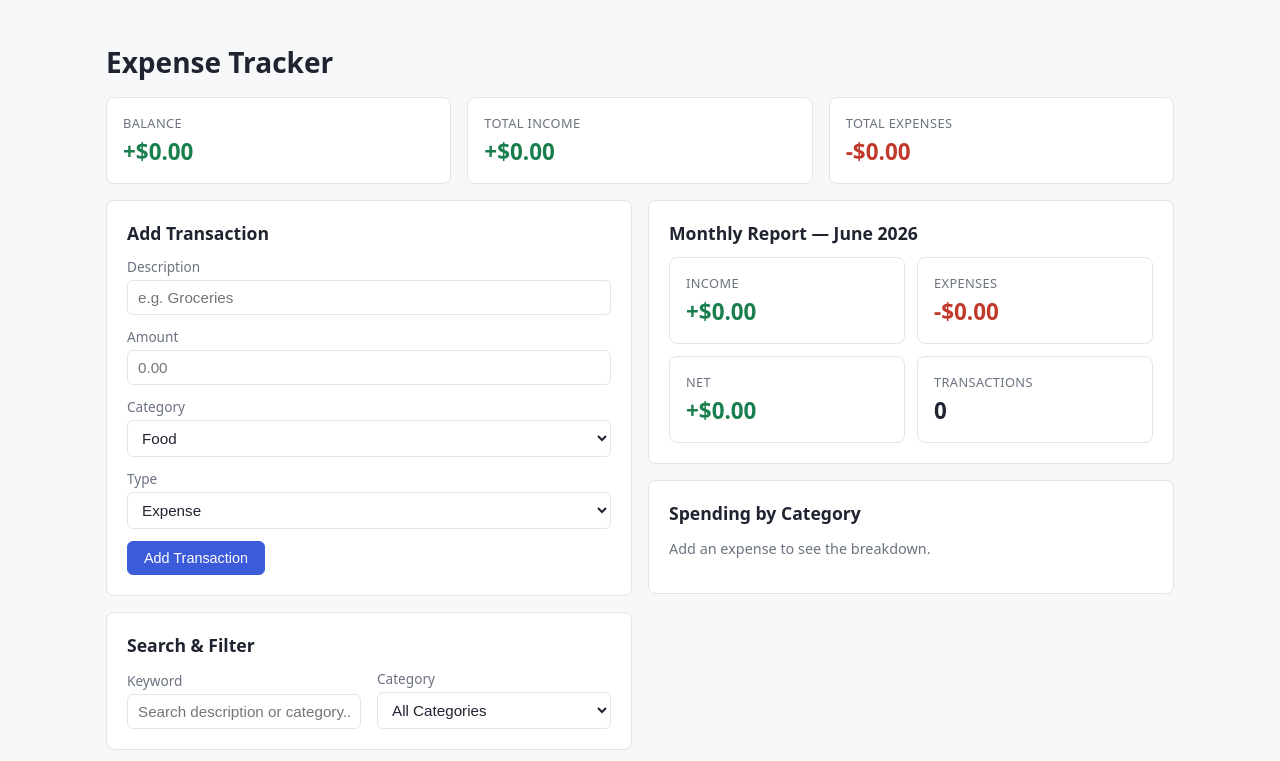
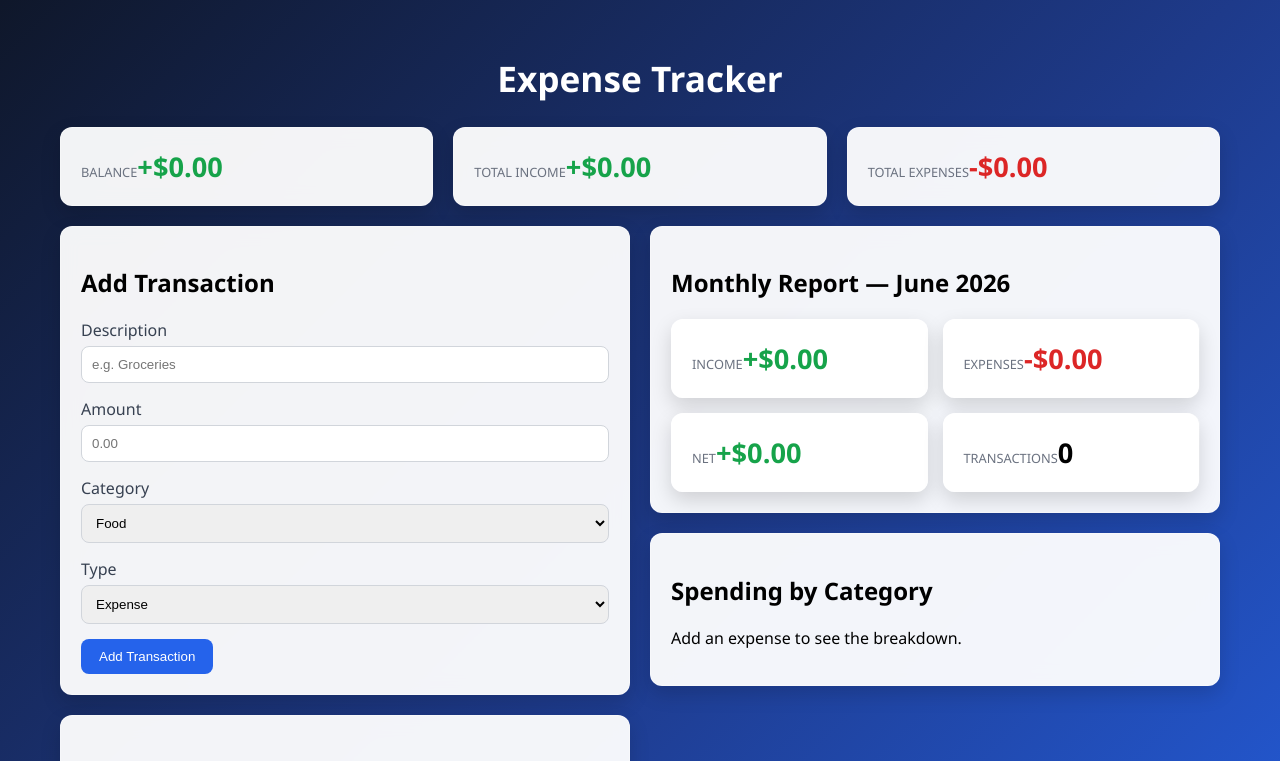
Before and after one commit to Mageswar13/Daily-expense, a React (Vite) app: page / in a window 1280 px wide. Shown: the top 761 px of the page. Built offline with nearby package versions, Linux system fonts and the light colour scheme.

Commit message:
Refactor App.css for improved styling and layout
Updated CSS variables and styles for layout, buttons, and components.

```diff
--- a/src/App.css
+++ b/src/App.css
@@ -1,17 +1,14 @@
-/* src/App.css */
-
 :root {
-  --color-bg: #f7f8fa;
   --color-surface: #ffffff;
-  --color-border: #e2e5e9;
-  --color-text: #1f2430;
+  --color-border: #dbe1ea;
+  --color-text: #1f2937;
   --color-muted: #6b7280;
-  --color-income: #1a7f4e;
-  --color-expense: #c0392b;
-  --color-primary: #3b5bdb;
-  --color-primary-hover: #2f4bc7;
-  --radius: 8px;
-  --gap: 16px;
+  --color-income: #16a34a;
+  --color-expense: #dc2626;
+  --color-primary: #2563eb;
+  --color-primary-hover: #1d4ed8;
+  --radius: 12px;
+  --gap: 20px;
 }
 
 * {
@@ -20,67 +17,30 @@
 
 body {
   margin: 0;
-  background: var(--color-bg);
-  color: var(--color-text);
-  font-family: system-ui, -apple-system, "Segoe UI", Roboto, sans-serif;
+  min-height: 100vh;
+  background: linear-gradient(
+    135deg,
+    #0f172a,
+    #1e3a8a,
+    #2563eb
+  );
+  font-family: "Segoe UI", sans-serif;
 }
 
 .home-page {
-  max-width: 1100px;
-  margin: 0 auto;
-  padding: 24px 16px 64px;
+  max-width: 1200px;
+  margin: auto;
+  padding: 30px 20px;
 }
 
 .page-title {
-  font-size: 1.75rem;
-  margin-bottom: 16px;
+  color: white;
+  font-size: 2.2rem;
+  margin-bottom: 25px;
+  text-align: center;
 }
 
-.section-title {
-  font-size: 1.1rem;
-  margin: 0 0 12px;
-}
-
-/* ---------- Layout ---------- */
-
-.home-grid {
-  display: grid;
-  grid-template-columns: 1fr 1fr;
-  gap: var(--gap);
-  align-items: start;
-}
-
-.home-column {
-  display: flex;
-  flex-direction: column;
-  gap: var(--gap);
-}
-
-@media (max-width: 760px) {
-  .home-grid {
-    grid-template-columns: 1fr;
-  }
-}
-
-/* ---------- Shared card / section styling ---------- */
-
-.transaction-form,
-.transaction-list,
-.category-chart,
-.search-filter,
-.monthly-report {
-  background: var(--color-surface);
-  border: 1px solid var(--color-border);
-  border-radius: var(--radius);
-  padding: 20px;
-}
-
-.empty-state {
-  color: var(--color-muted);
-  font-size: 0.9rem;
-}
-
-/* ---------- Dashboard summary ---------- */
+/* Dashboard */
 
 .dashboard-summary {
   display: grid;
@@ -89,35 +49,32 @@ body {
   margin-bottom: var(--gap);
 }
 
-@media (max-width: 760px) {
-  .dashboard-summary {
-    grid-template-columns: 1fr;
-  }
-}
-
 .summary-card,
-.report-card {
-  background: var(--color-surface);
-  border: 1px solid var(--color-border);
+.report-card,
+.transaction-form,
+.transaction-list,
+.category-chart,
+.search-filter,
+.monthly-report {
+  background: rgba(255, 255, 255, 0.95);
   border-radius: var(--radius);
-  padding: 16px;
-  display: flex;
-  flex-direction: column;
-  gap: 4px;
+  border: 1px solid rgba(255,255,255,0.3);
+  backdrop-filter: blur(10px);
+  box-shadow: 0 8px 20px rgba(0,0,0,0.15);
+  padding: 20px;
 }
 
 .summary-label,
 .report-label {
+  color: var(--color-muted);
   font-size: 0.8rem;
-  color: var(--color-muted);
   text-transform: uppercase;
-  letter-spacing: 0.03em;
 }
 
 .summary-value,
 .report-value {
-  font-size: 1.4rem;
-  font-weight: 600;
+  font-size: 1.7rem;
+  font-weight: bold;
 }
 
 .summary-value--income,
@@ -130,65 +87,59 @@ body {
   color: var(--color-expense);
 }
 
-/* ---------- Forms ---------- */
+/* Layout */
+
+.home-grid {
+  display: grid;
+  grid-template-columns: 1fr 1fr;
+  gap: var(--gap);
+  margin-top: 20px;
+}
+
+.home-column {
+  display: flex;
+  flex-direction: column;
+  gap: var(--gap);
+}
+
+/* Form */
 
 .form-row {
   display: flex;
   flex-direction: column;
-  gap: 4px;
-  margin-bottom: 12px;
+  margin-bottom: 15px;
 }
 
 .form-row label {
-  font-size: 0.85rem;
-  color: var(--color-muted);
+  margin-bottom: 5px;
+  color: #374151;
 }
 
 .form-row input,
 .form-row select {
-  padding: 8px 10px;
-  border: 1px solid var(--color-border);
-  border-radius: 6px;
-  font-size: 0.95rem;
-  background: var(--color-surface);
-  color: var(--color-text);
+  padding: 10px;
+  border: 1px solid #d1d5db;
+  border-radius: 8px;
 }
 
 .form-row input:focus,
 .form-row select:focus {
-  outline: 2px solid var(--color-primary);
-  outline-offset: 1px;
+  outline: none;
+  border-color: var(--color-primary);
 }
 
-.form-error {
-  color: var(--color-expense);
-  font-size: 0.85rem;
-  margin: 0 0 12px;
-}
+/* Buttons */
 
 .btn {
-  padding: 8px 16px;
-  border: 1px solid var(--color-border);
-  border-radius: 6px;
-  background: var(--color-surface);
-  color: var(--color-text);
-  font-size: 0.9rem;
+  padding: 10px 18px;
+  border: none;
+  border-radius: 8px;
   cursor: pointer;
-}
-
-.btn:hover {
-  background: var(--color-bg);
-}
-
-.btn-small {
-  padding: 4px 10px;
-  font-size: 0.8rem;
 }
 
 .btn-primary {
   background: var(--color-primary);
-  color: #fff;
-  border-color: var(--color-primary);
+  color: white;
 }
 
 .btn-primary:hover {
@@ -196,69 +147,34 @@ body {
 }
 
 .btn-danger {
-  color: var(--color-expense);
-  border-color: var(--color-expense);
+  background: #ef4444;
+  color: white;
 }
 
-.btn-danger:hover {
-  background: #fdecea;
-}
-
-/* ---------- Search & filter ---------- */
-
-.filter-row {
-  display: flex;
-  flex-wrap: wrap;
-  gap: var(--gap);
-  align-items: flex-end;
-}
-
-.filter-row .form-row {
-  flex: 1 1 160px;
-  margin-bottom: 0;
-}
-
-/* ---------- Transaction list ---------- */
+/* Transaction List */
 
 .transaction-items {
   list-style: none;
-  margin: 0;
   padding: 0;
-  display: flex;
-  flex-direction: column;
-  gap: 8px;
 }
 
 .transaction-item {
   display: flex;
+  justify-content: space-between;
   align-items: center;
-  justify-content: space-between;
-  gap: 12px;
-  padding: 10px 12px;
-  border: 1px solid var(--color-border);
-  border-radius: 6px;
-  flex-wrap: wrap;
-}
-
-.transaction-info {
-  display: flex;
-  flex-direction: column;
-  flex: 1 1 auto;
-  min-width: 120px;
+  border: 1px solid #e5e7eb;
+  padding: 12px;
+  border-radius: 8px;
+  margin-bottom: 10px;
 }
 
 .transaction-description {
-  font-weight: 500;
+  font-weight: 600;
 }
 
 .transaction-meta {
-  font-size: 0.8rem;
   color: var(--color-muted);
-}
-
-.transaction-amount {
-  font-weight: 600;
-  white-space: nowrap;
+  font-size: 0.85rem;
 }
 
 .transaction-amount--income {
@@ -269,61 +185,64 @@ body {
   color: var(--color-expense);
 }
 
-.transaction-actions {
-  display: flex;
-  gap: 6px;
-}
-
-.transaction-item--editing {
-  flex-direction: column;
-  align-items: stretch;
-}
-
-.transaction-edit-fields {
-  display: flex;
-  flex-wrap: wrap;
-  gap: 8px;
-  margin-bottom: 8px;
-}
-
-.transaction-edit-fields input,
-.transaction-edit-fields select {
-  flex: 1 1 120px;
-  padding: 6px 8px;
-  border: 1px solid var(--color-border);
-  border-radius: 6px;
-}
-
-/* ---------- Category chart ---------- */
-
-.category-chart svg {
-  display: block;
-  max-width: 100%;
-}
-
-.chart-bar {
-  fill: var(--color-primary);
-}
-
-.chart-value-label {
-  font-size: 11px;
-  fill: var(--color-text);
-}
-
-.chart-category-label {
-  font-size: 11px;
-  fill: var(--color-muted);
-}
-
-/* ---------- Monthly report ---------- */
+/* Monthly Report */
 
 .report-grid {
   display: grid;
   grid-template-columns: repeat(2, 1fr);
-  gap: 12px;
+  gap: 15px;
 }
 
-@media (max-width: 420px) {
+/* Chart */
+
+.category-chart svg {
+  width: 100%;
+  height: auto;
+}
+
+.chart-bar {
+  fill: #2563eb;
+}
+
+.chart-value-label {
+  fill: #111827;
+}
+
+.chart-category-label {
+  fill: #6b7280;
+}
+
+/* Footer */
+
+.footer {
+  margin-top: 40px;
+  background: rgba(15, 23, 42, 0.9);
+  color: white;
+  text-align: center;
+  padding: 25px;
+  border-radius: 12px;
+  box-shadow: 0 8px 20px rgba(0,0,0,0.2);
+}
+
+.footer h3 {
+  margin-top: 0;
+}
+
+.footer p {
+  margin: 6px 0;
+}
+
+/* Mobile */
+
+@media (max-width: 768px) {
+  .dashboard-summary {
+    grid-template-columns: 1fr;
+  }
+
+  .home-grid {
+    grid-template-columns: 1fr;
+  }
+
   .report-grid {
     grid-template-columns: 1fr;
   }
```
